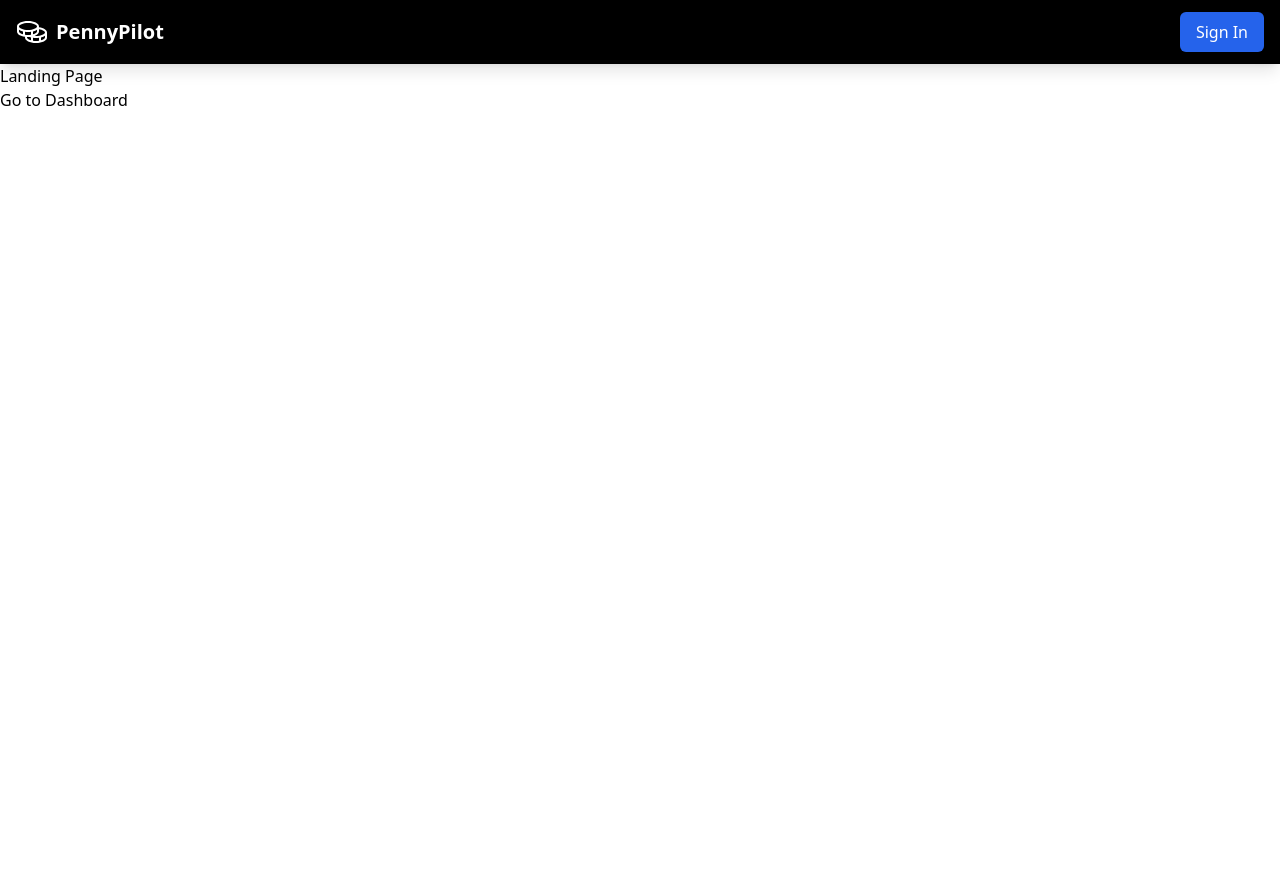
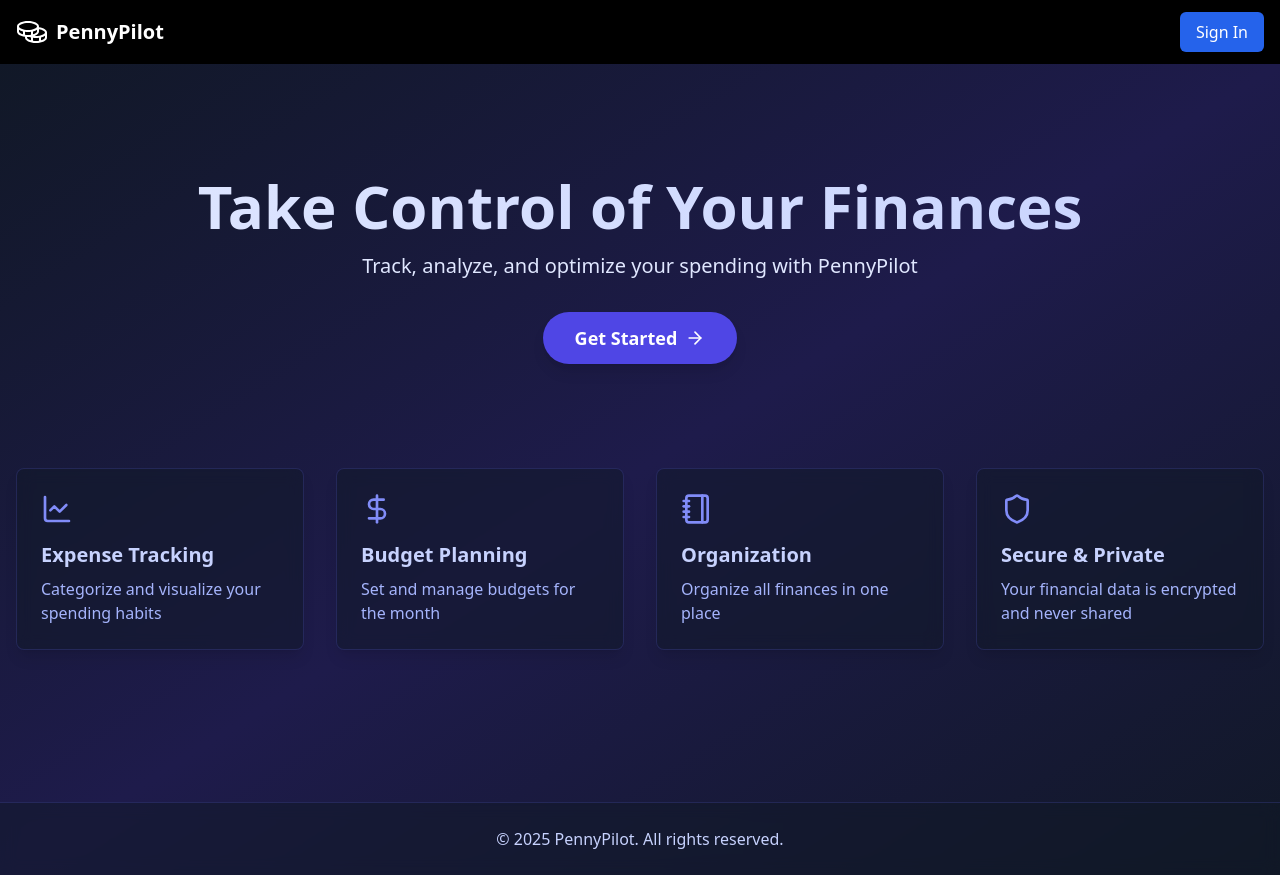
Before and after one commit to WCFAbdullah/PennyPilot, a React (Vite) app in the folder frontend/: page / in a window 1280 px wide. Before the commit the page ends 800 px from the top, so only its background shows below. Built offline with nearby package versions, Linux system fonts and the light colour scheme; no server answers.

Commit message:
Styled dashboard and landing page for a modern, dark indigo aesthetic, and added a utilities option for expense record

```diff
--- a/frontend/src/webpages/landingpage.jsx
+++ b/frontend/src/webpages/landingpage.jsx
@@ -1,11 +1,102 @@
-import { Link } from "react-router-dom";
-function LandingPage() {
-    return (
-        <div>
-            <h1>Landing Page</h1>
-            <Link to="/dashboard">Go to Dashboard</Link>
-        </div>
-    )
+'use client'
+
+import React from 'react'
+import { Link } from "react-router-dom"
+import { ArrowRight, LineChart, DollarSign, Notebook, Shield } from 'lucide-react'
+import { motion } from 'framer-motion'
+
+function Footer() {
+  return (
+    <footer className="bg-gray-900/50 backdrop-blur border-t border-indigo-500/20 py-6 mt-auto">
+      <div className="container mx-auto px-4 text-center">
+        <p className="text-indigo-200">© {new Date().getFullYear()} PennyPilot. All rights reserved.</p>
+      </div>
+    </footer>
+  )
 }
 
-export default LandingPage;
+function LandingPage() {
+  const containerVariants = {
+    hidden: { opacity: 0 },
+    visible: {
+      opacity: 1,
+      transition: {
+        delayChildren: 0.3,
+        staggerChildren: 0.2
+      }
+    }
+  }
+
+  const itemVariants = {
+    hidden: { y: 20, opacity: 0 },
+    visible: {
+      y: 0,
+      opacity: 1
+    }
+  }
+
+  return (
+    <div className="flex flex-col min-h-screen bg-gradient-to-br from-gray-900 via-indigo-950 to-gray-900 z-0">
+
+      <main className="container mx-auto px-4 py-28 flex-grow relative">
+        <div className="text-center mb-16">
+          <motion.h1
+            className="text-6xl font-bold bg-clip-text text-transparent bg-gradient-to-r from-indigo-100 to-indigo-200 mb-4"
+            initial={{ opacity: 0, y: -20 }}
+            animate={{ opacity: 1, y: 0 }}
+            transition={{ duration: 0.5 }}
+          >
+            Take Control of Your Finances
+          </motion.h1>
+          <motion.p
+            className="text-xl text-indigo-100 mb-8"
+            initial={{ opacity: 0, y: -20 }}
+            animate={{ opacity: 1, y: 0 }}
+            transition={{ duration: 0.5, delay: 0.2 }}
+          >
+            Track, analyze, and optimize your spending with PennyPilot
+          </motion.p>
+          <motion.div
+            initial={{ opacity: 0, scale: 0.8 }}
+            animate={{ opacity: 1, scale: 1 }}
+            transition={{ duration: 0.5, delay: 0.4 }}
+          >
+            <Link to="/dashboard"
+              className="bg-indigo-600 text-white px-8 py-3 rounded-full text-lg font-semibold hover:bg-indigo-500 transition duration-300 inline-flex items-center shadow-lg hover:shadow-indigo-500/30"
+            >
+              Get Started
+              <ArrowRight className="ml-2" size={20} />
+            </Link>
+          </motion.div>
+        </div>
+
+        <motion.div
+          className="grid md:grid-cols-2 lg:grid-cols-4 gap-8 py-10"
+          variants={containerVariants}
+          initial="hidden"
+          animate="visible"
+        >
+          {[
+            { icon: LineChart, title: "Expense Tracking", description: "Categorize and visualize your spending habits" },
+            { icon: DollarSign, title: "Budget Planning", description: "Set and manage budgets for the month" },
+            { icon: Notebook, title: "Organization", description: "Organize all finances in one place" },
+            { icon: Shield, title: "Secure & Private", description: "Your financial data is encrypted and never shared" },
+          ].map((feature, index) => (
+            <motion.div
+              key={index}
+              className="bg-gray-900/50 backdrop-blur p-6 rounded-lg border border-indigo-500/20 shadow-lg hover:shadow-indigo-500/10 transition duration-300 group"
+              variants={itemVariants}
+            >
+              <feature.icon className="text-indigo-400 mb-4 group-hover:text-indigo-300 transition-colors duration-300" size={32} />
+              <h3 className="text-xl font-semibold text-indigo-200 mb-2">{feature.title}</h3>
+              <p className="text-indigo-300">{feature.description}</p>
+            </motion.div>
+          ))}
+        </motion.div>
+      </main>
+      <Footer />
+    </div>
+  )
+}
+
+export default LandingPage
--- a/frontend/src/webpages/navbar.jsx
+++ b/frontend/src/webpages/navbar.jsx
@@ -4,7 +4,7 @@ import { PiCoins } from "react-icons/pi";
 
 function Navbar() {
   return (
-    <nav className="bg-black text-white shadow-lg">
+    <nav className="bg-black text-white shadow-lg z-50">
       <div className="container mx-auto px-4 py-3">
         <div className="flex justify-between items-center">
           <Link to="/" className="flex items-center space-x-2 text-xl font-bold text-white hover:text-gray-300 transition duration-150">
```
Also changed, not shown: frontend/package.json (+6 -1 lines), frontend/src/webpages/dashboard.jsx (+50 -48 lines), 1 other file (tests, documents, lock files or other folders).
